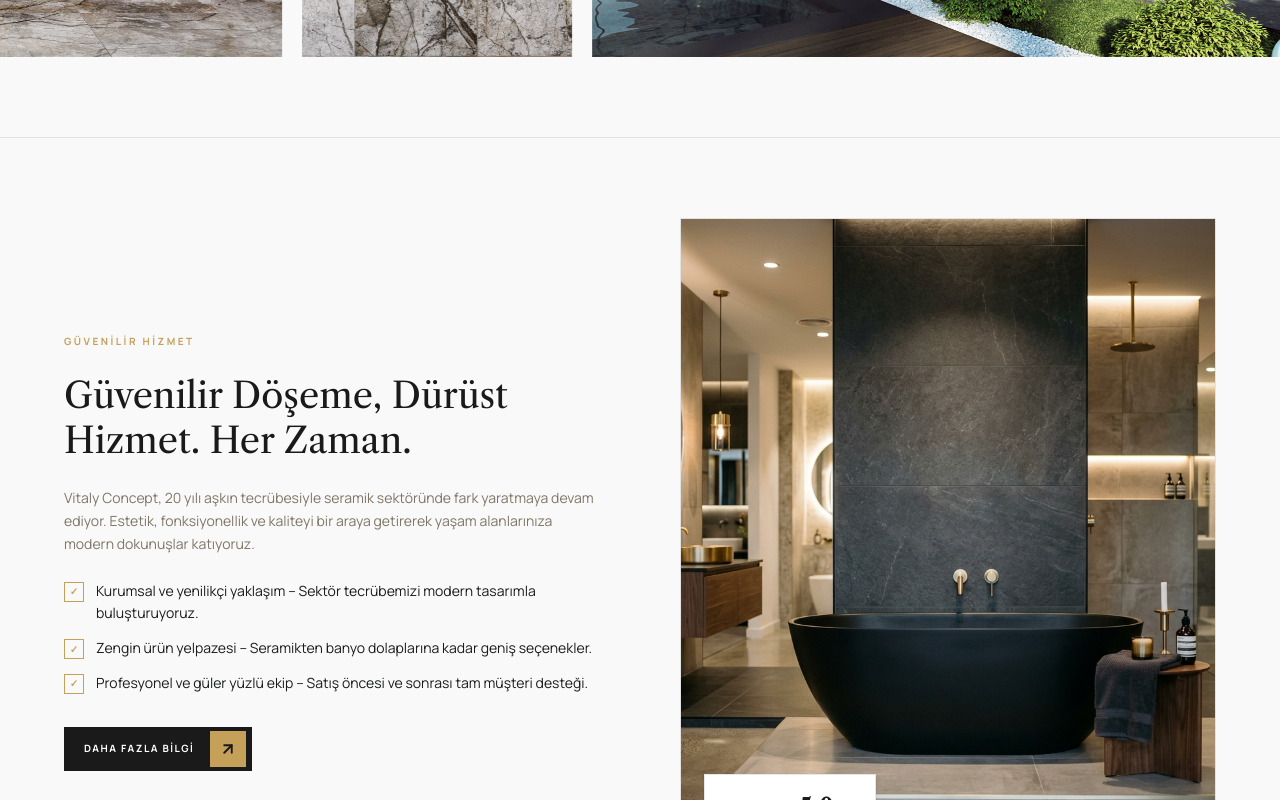
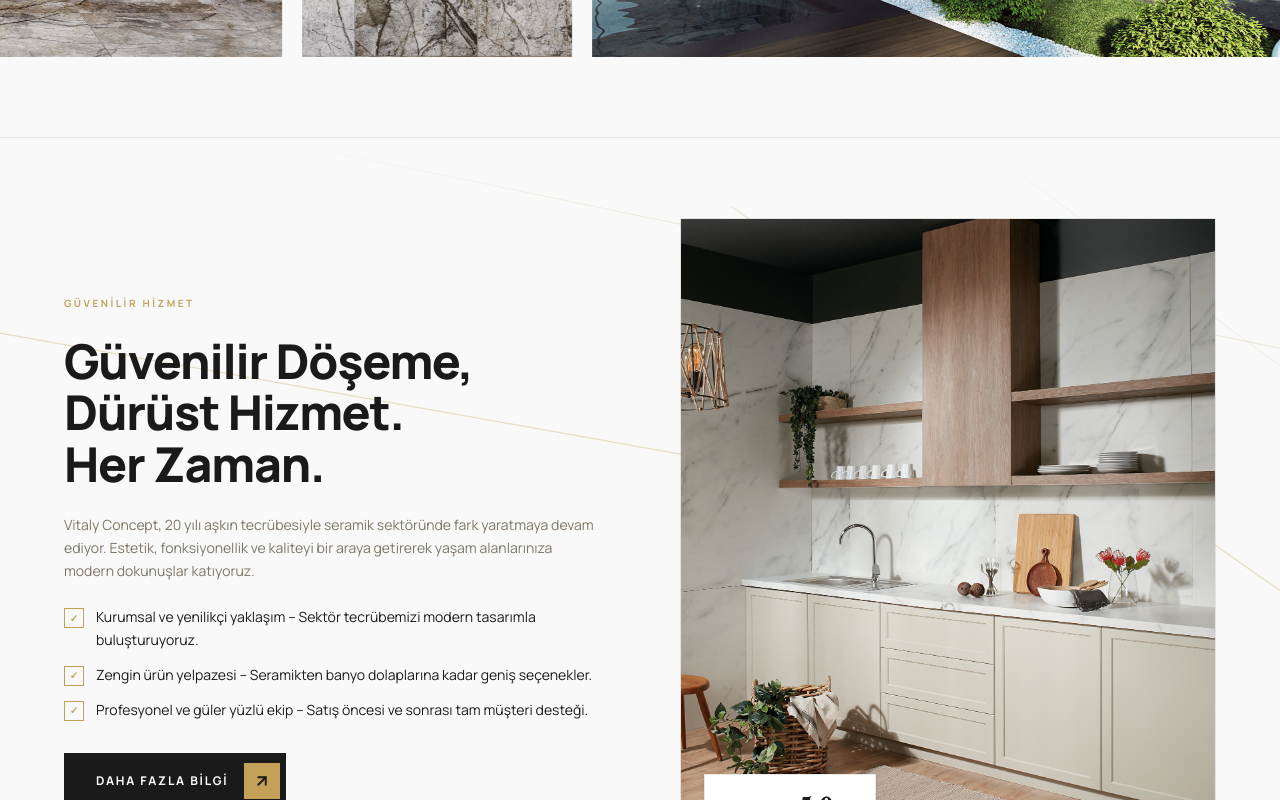
Before and after one commit to Vi303832/VitaliyConcept, a React (Vite) app: page / in a window 1280 px wide. Shown: the part 1060-1860 px from the top of the page. Built offline with nearby package versions, Linux system fonts and the light colour scheme.

Commit message:
Hero 2 düzenlendi

```diff
--- a/src/App.jsx
+++ b/src/App.jsx
@@ -186,13 +186,27 @@ function App() {
       </section>
 
       {/* About — Split 1: Text left, Image right */}
-      <section id="about" className="py-20 bg-surface border-t border-obsidian/10">
-        <div className="container-max">
+      <section id="about" className="about-section relative py-20 bg-surface border-t border-obsidian/10 overflow-hidden">
+        <div className="about-gold-bg" aria-hidden="true">
+          <svg viewBox="0 0 1280 720" preserveAspectRatio="xMidYMid slice" fill="none">
+            <line x1="-80" y1="140" x2="820" y2="300" className="about-gold-stroke" />
+            <line x1="120" y1="-40" x2="1280" y2="200" className="about-gold-stroke about-gold-stroke--soft" />
+            <line x1="480" y1="720" x2="1100" y2="380" className="about-gold-stroke about-gold-stroke--soft" />
+            <line x1="720" y1="60" x2="1320" y2="480" className="about-gold-stroke" />
+            <line x1="900" y1="-20" x2="1280" y2="260" className="about-gold-stroke about-gold-stroke--light" />
+          </svg>
+        </div>
+
+        <div className="container-max relative z-10">
           <div className="grid grid-cols-1 lg:grid-cols-2 gap-12 lg:gap-20 items-center">
             <div className="space-y-6">
               <span className="section-label block">Güvenilir Hizmet</span>
-              <h2 className="font-display text-3xl sm:text-4xl text-obsidian leading-tight">
-                Güvenilir Döşeme, Dürüst Hizmet. Her Zaman.
+              <h2 className="font-sans font-extrabold text-[2rem] sm:text-[2.5rem] lg:text-[2.75rem] xl:text-5xl text-obsidian leading-[1.08] tracking-tight">
+                Güvenilir Döşeme,
+                <br />
+                Dürüst Hizmet.
+                <br />
+                Her Zaman.
               </h2>
               <p className="text-sm text-outline leading-relaxed">
                 Vitaly Concept, 20 yılı aşkın tecrübesiyle seramik sektöründe fark yaratmaya devam ediyor.
@@ -200,7 +214,7 @@ function App() {
               </p>
               <CheckList items={TRUST_POINTS} />
               <div className="pt-2">
-                <AnimatedButton href="#contact" size="sm">
+                <AnimatedButton href="#contact" size="lg">
                   Daha Fazla Bilgi
                 </AnimatedButton>
               </div>
@@ -208,7 +222,7 @@ function App() {
 
             <div className="relative">
               <div className="aspect-[4/5] overflow-hidden border border-obsidian/10">
-                <img src={showroomBath} alt="Vitaly Concept Showroom" className="w-full h-full object-cover" />
+                <img src="/img/mekan_calacata marmi.jpg" alt="Calacatta Marmi seramik uygulama" className="w-full h-full object-cover" />
               </div>
               <div className="absolute bottom-6 left-6 bg-surface-container-lowest border border-obsidian/10 px-5 py-4 shadow-sm">
                 <div className="flex items-center gap-2">
--- a/src/index.css
+++ b/src/index.css
@@ -160,4 +160,47 @@
       animation: none;
     }
   }
+
+  .about-section {
+    isolation: isolate;
+  }
+
+  .about-gold-bg {
+    @apply absolute inset-0 z-0 pointer-events-none;
+    -webkit-mask-image: linear-gradient(
+      to bottom,
+      transparent 0%,
+      black 12%,
+      black 88%,
+      transparent 100%
+    );
+    mask-image: linear-gradient(
+      to bottom,
+      transparent 0%,
+      black 12%,
+      black 88%,
+      transparent 100%
+    );
+  }
+
+  .about-gold-bg svg {
+    @apply absolute inset-0 w-full h-full;
+  }
+
+  .about-gold-stroke {
+    stroke: #C5A059;
+    stroke-opacity: 0.32;
+    stroke-width: 1.25;
+    vector-effect: non-scaling-stroke;
+  }
+
+  .about-gold-stroke--soft {
+    stroke-opacity: 0.22;
+    stroke-width: 1;
+  }
+
+  .about-gold-stroke--light {
+    stroke-opacity: 0.16;
+    stroke-width: 1;
+  }
 }
```
